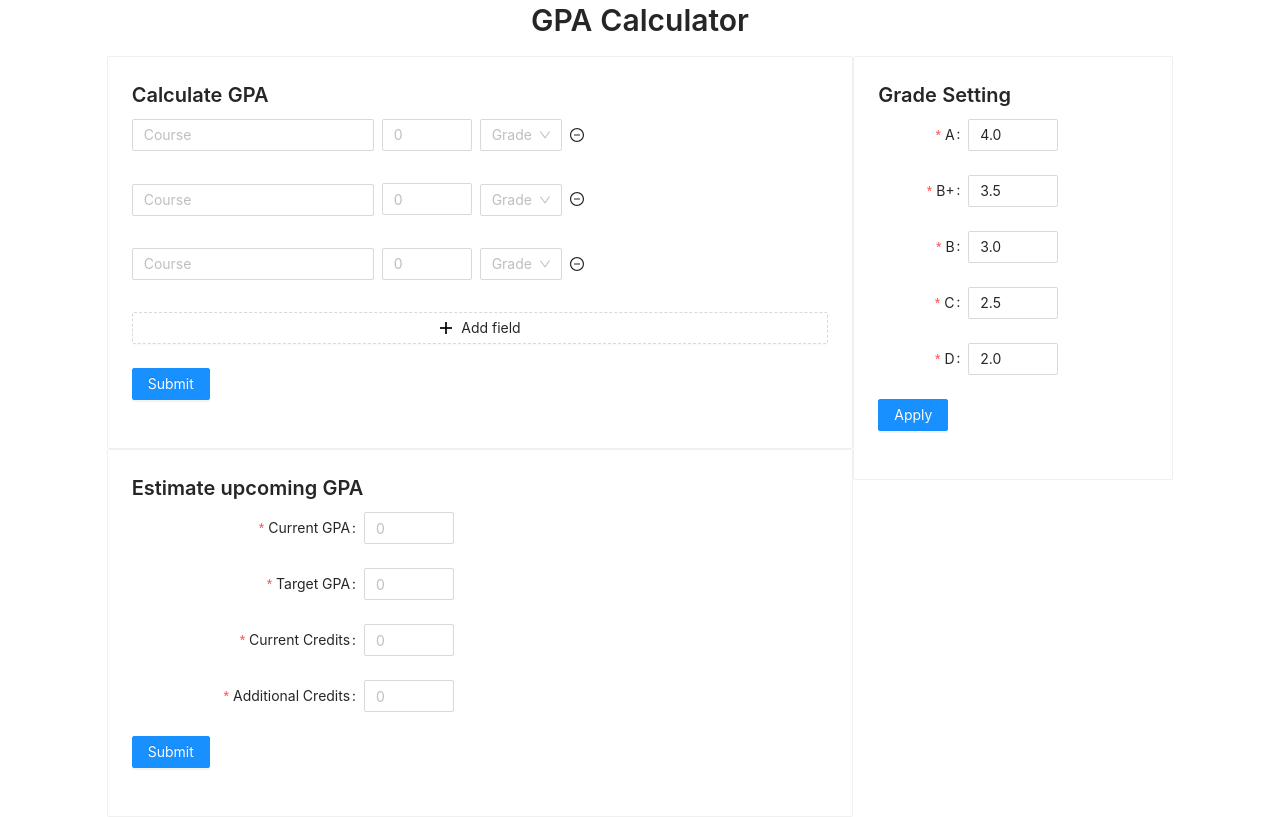
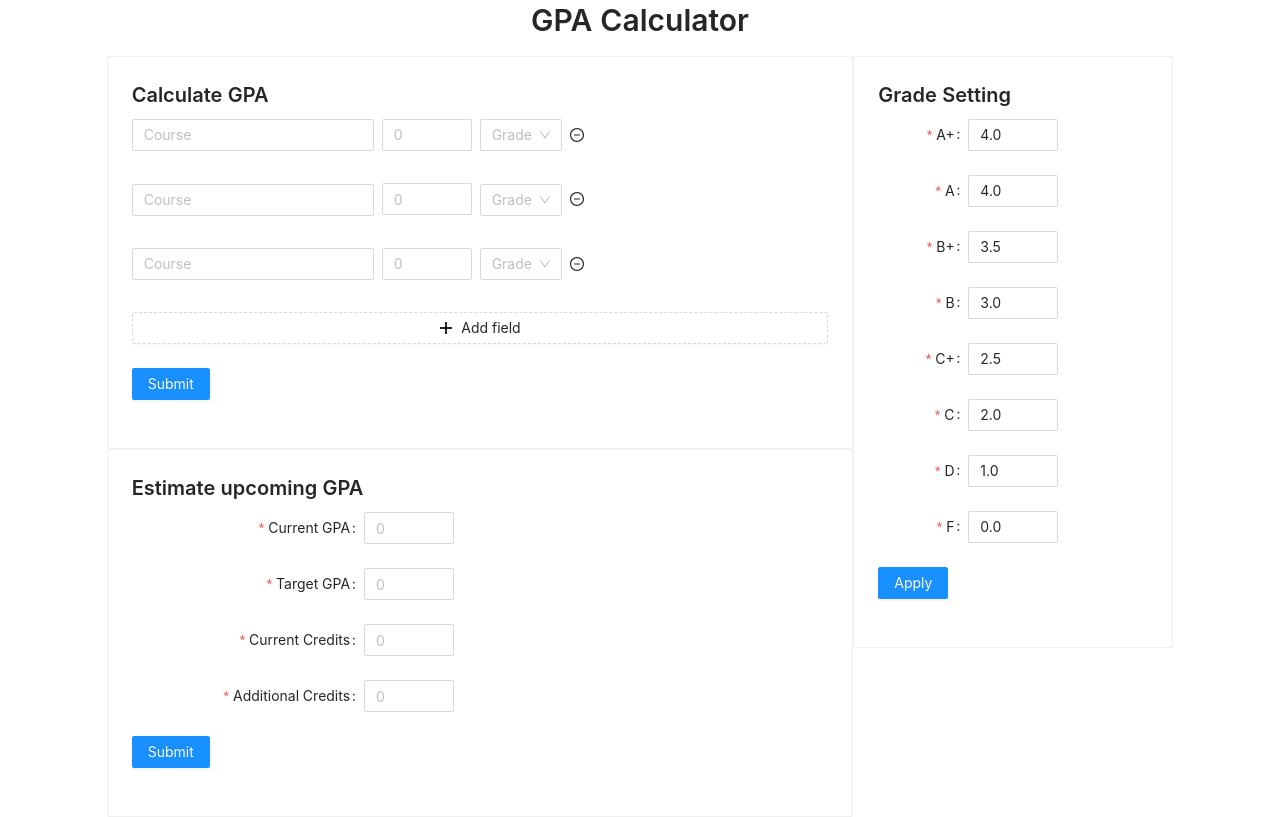
Before and after one commit to Okamon0427/gpa-calculator, a React (Create React App) app: page / in a window 1280 px wide. Built offline with nearby package versions, Linux system fonts and the light colour scheme.

Commit message:
Added constants file

```diff
--- a/src/App.tsx
+++ b/src/App.tsx
@@ -4,23 +4,16 @@ import GPAForm from './components/GPAForm';
 import GPAPredictForm from './components/GPAPredictForm';
 import GradeExample from './components/GradeExample';
 import { addScore, calcGPA, calcAdditionalGPA } from './utils/functions';
+import { INITIAL_GRADES, MESSAGE } from './utils/constants';
 import 'antd/dist/antd.css'
 
 const { Title } = Typography;
-
-const initialGrades = [
-  { letter: 'A', score: 4.0 },
-  { letter: 'B+', score: 3.5 },
-  { letter: 'B', score: 3.0 },
-  { letter: 'C', score: 2.5 },
-  { letter: 'D', score: 2.0 },
-];
 
 const App: React.FC = () => {
   const [credit, setCredit] = useState<number>(0);
   const [GPA, setGPA] = useState<number>(0);
   const [additionalGPA, setAdditionalGPA] = useState<number>(0);
-  const [grades, setGrades] = useState(initialGrades);
+  const [grades, setGrades] = useState(INITIAL_GRADES);
 
   const onSubmit1 = (values: any) => {
     // add score object in couurses arrays
@@ -48,7 +41,7 @@ const App: React.FC = () => {
 
     setGrades(newGrades);
 
-    message.success('Grade setting has been updated.');
+    message.success(MESSAGE.SUCCESS_GRADE_SETTING);
   }
 
   return (
--- /dev/null
+++ b/src/utils/constants.ts
@@ -0,0 +1,14 @@
+export const INITIAL_GRADES = [
+  { letter: 'A+', score: 4.0 },
+  { letter: 'A', score: 4.0 },
+  { letter: 'B+', score: 3.5 },
+  { letter: 'B', score: 3.0 },
+  { letter: 'C+', score: 2.5 },
+  { letter: 'C', score: 2.0 },
+  { letter: 'D', score: 1.0 },
+  { letter: 'F', score: 0.0 },
+];
+
+export const MESSAGE = {
+  SUCCESS_GRADE_SETTING: 'Grade setting has been updated.'
+}
```
